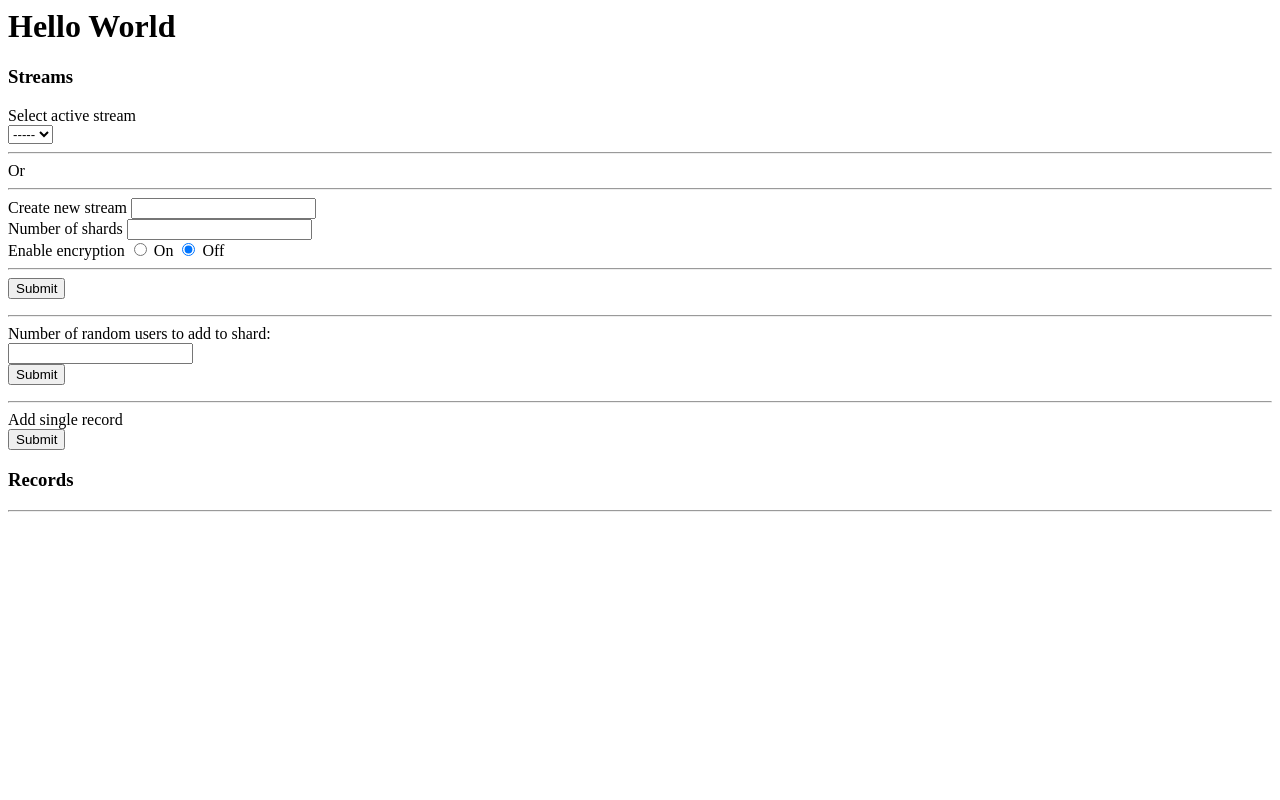
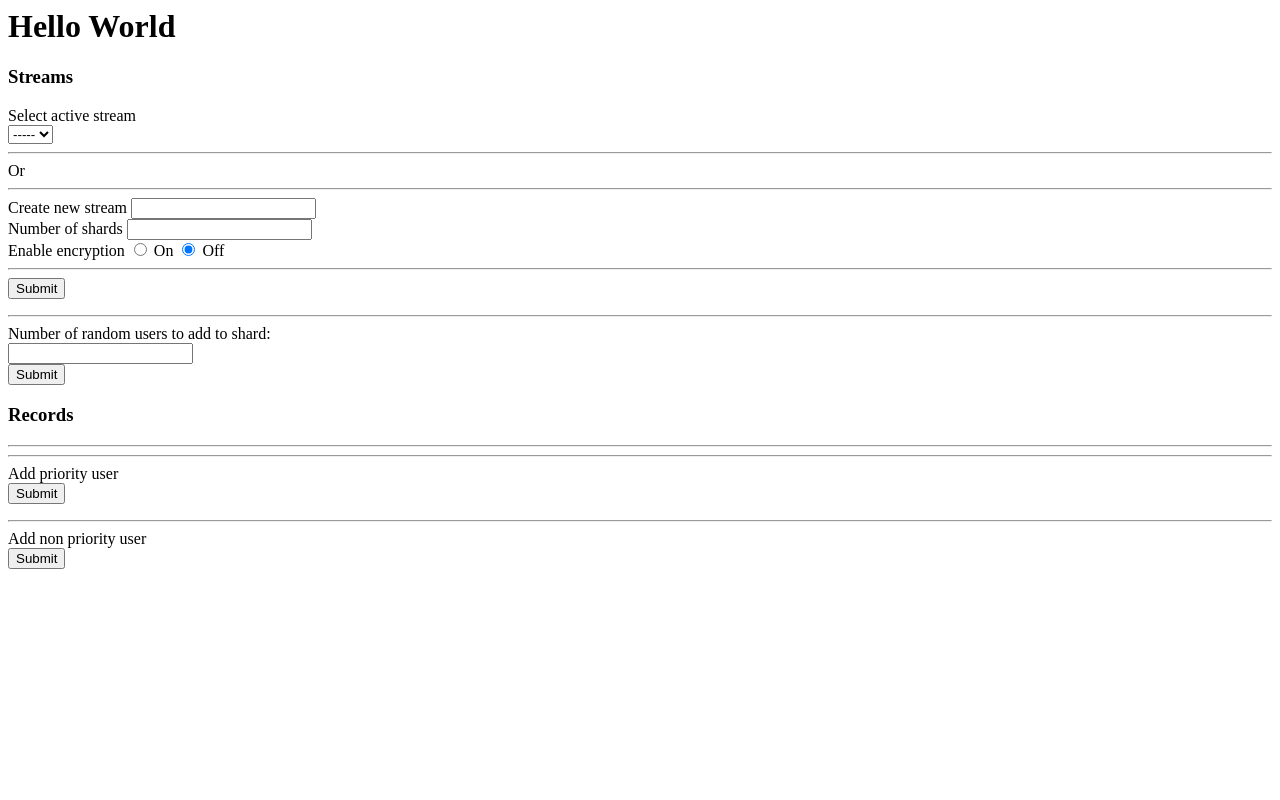
Before and after one commit to mjmcconnell/Kinesis, a Flask app: page / in a window 1280 px wide. Run offline with Flask 2, Linux system fonts and the light colour scheme; data that the repository does not hold is empty.

Commit message:
add endpoints for both priority and non priority actions

```diff
--- a/app/app.py
+++ b/app/app.py
@@ -1,8 +1,11 @@
 # stdlib imports
+import json
 import urllib
 from collections import defaultdict
+from datetime import datetime
 
 # third-party imports
+import requests
 from flask import Flask
 from flask import redirect
 from flask import render_template
@@ -51,18 +54,31 @@ def index():
     })
 
 
-@app.route('/add_record', methods=['POST'])
-def add_user():
-    from datetime import datetime
-    import requests
-    host = ''
+@app.route('/add_non_priority_user', methods=['POST'])
+def add_non_priority_user():
+    send_user_request(category=1)
+    return redirect('/')
+
+
+@app.route('/add_priority_user', methods=['POST'])
+def add_priority_user():
+    send_user_request(category=2)
+    return redirect('/')
+
+
+def send_user_request(category):
+    host = 'https://g4xbl9axui.execute-api.eu-west-1.amazonaws.com/default/community-validation-checker'
     body = {
-        'user': f'user 1',
-        'action': '0',
+        'user': 'user',
+        'action': category,
         'timestamp': str(datetime.now())
     }
-    print(requests.post(host, data=body))
-    return redirect('/')
+    resp = requests.post(
+        host,
+        data=json.dumps(body),
+        headers={'Content-Type': 'application/json'}
+    )
+    return resp
 
 
 @app.route('/add_records', methods=['POST'])
--- a/app/templates/index.html
+++ b/app/templates/index.html
@@ -37,14 +37,6 @@
     <input type="submit" label="submit">
 </form>
 
-<hr>
-
-Add single record
-<form method="POST" action="/add_record">
-    <input type="submit" label="submit">
-</form>
-
-
 <h3>Records</h3>
 <hr>
 {% for shard_id, shard in shard_data.items() %}
@@ -62,3 +54,17 @@ Add single record
     </table>
     <hr>
 {% endfor %}
+
+
+<hr>
+
+Add priority user
+<form method="POST" action="/add_priority_user">
+    <input type="submit" label="submit">
+</form>
+<hr>
+
+Add non priority user
+<form method="POST" action="/add_non_priority_user">
+    <input type="submit" label="submit">
+</form>
```
